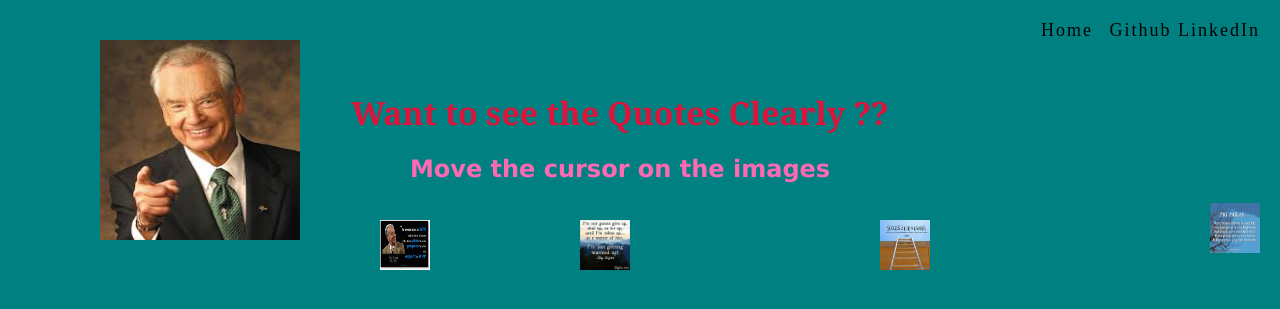
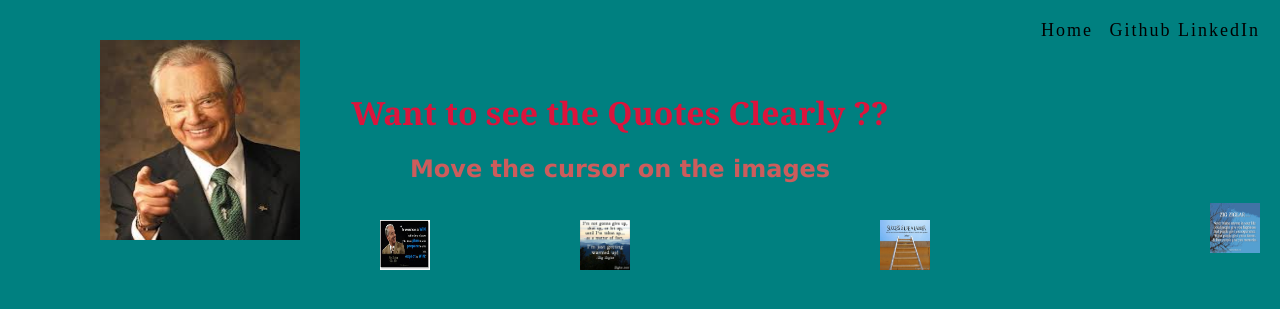
Before and after one commit to christyjax/christyjax.github.io, a Jekyll site: the page Quotes2.html, which Jekyll copies as it is, in a window 1280 px wide. Shown: the top 309 px of the page. Built offline with Jekyll 4.4.1, drawn with Linux system fonts in a browser that asks for light colours.

Commit message:
Update Quotes2.css

```diff
--- a/css/Quotes2.css
+++ b/css/Quotes2.css
@@ -30,7 +30,7 @@ h2
 
   text-align:center;
   font-family:verdana;
-  color:#FF69B4;
+  color:	#CD5C5C;
   margin-left:px;
   margin-top: 10px;
 }
```
